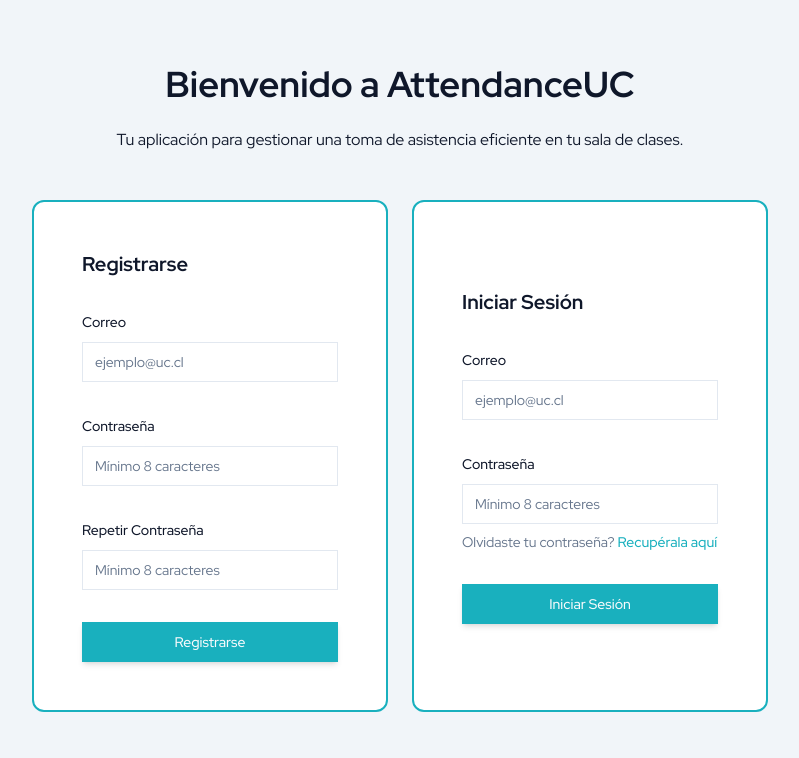
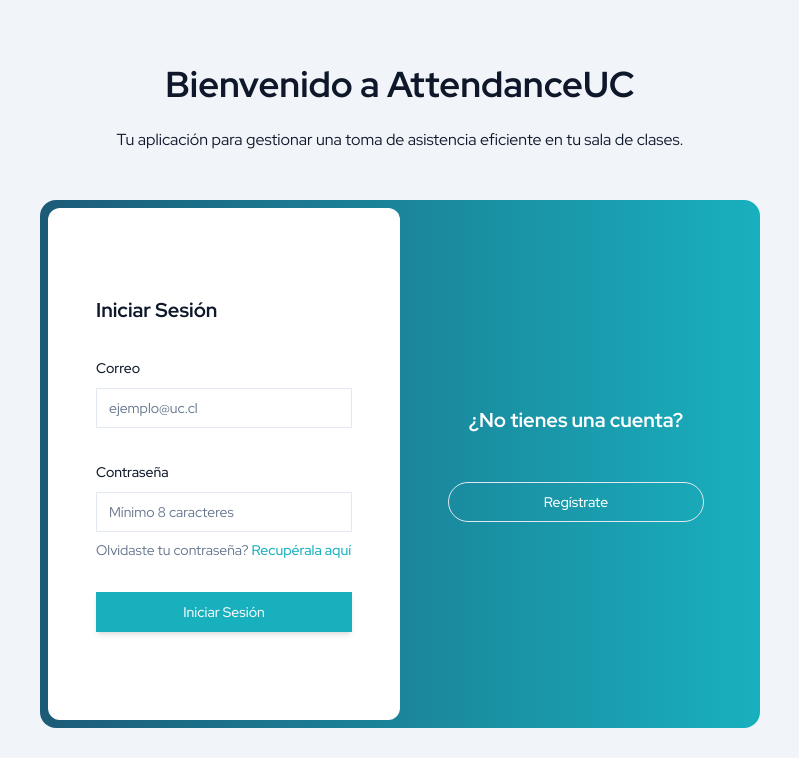
Before and after one commit to open-source-uc/asistencia, a React (Vite) app in the folder apps/web/: page / in a window 1280 px wide. Shown: the top 758 px of the page, without its empty margins (240-1039 px from the left). Built offline with nearby package versions, Linux system fonts and the light colour scheme.

Commit message:
feat: interactive forms

```diff
--- /dev/null
+++ b/apps/web/src/components/interactive-forms.tsx
@@ -0,0 +1,97 @@
+import { useState } from "react";
+import { Button } from "./ui/button";
+import { cn } from "@/lib/utils";
+
+type InteractiveFormsProps = {
+  leftComponent: JSX.Element;
+  rightComponent: JSX.Element;
+};
+
+const isShowingClass = (boolean: boolean) =>
+  boolean ? "opacity-100 pointer-events-auto" : "opacity-0 pointer-events-none";
+
+export default function InteractiveForms({
+  leftComponent,
+  rightComponent,
+}: InteractiveFormsProps): JSX.Element {
+  const [activeForm, setActiveForm] = useState<"left" | "right">("left");
+  const toggleSide = () => {
+    if (activeForm === "left") setActiveForm("right");
+    else setActiveForm("left");
+  };
+
+  return (
+    <div className="relative flex flex-row items-stretch justify-center my-12 bg-gradient-to-r from-miku-1 to-miku-2 rounded-2xl p-2 flex-wrap">
+      <div className="relative flex flex-col justify-center">
+        <div
+          className={cn(
+            "transition-all",
+            isShowingClass(activeForm === "left")
+          )}
+        >
+          {leftComponent}
+        </div>
+        <Overlay
+          {...{
+            activeForm,
+            toggleSide,
+            otherSide: "right",
+            label: "¿Ya tienes una cuenta?",
+            buttonContent: "Inicia sesión",
+          }}
+        />
+      </div>
+      <div className="relative flex flex-col justify-center">
+        <div
+          className={cn(
+            "transition-all",
+            isShowingClass(activeForm === "right")
+          )}
+        >
+          {rightComponent}
+        </div>
+        <Overlay
+          {...{
+            activeForm,
+            toggleSide,
+            otherSide: "left",
+            label: "¿No tienes una cuenta?",
+            buttonContent: "Regístrate",
+          }}
+        />
+      </div>
+    </div>
+  );
+}
+
+const Overlay = ({
+  activeForm,
+  toggleSide,
+  otherSide,
+  label,
+  buttonContent,
+}: {
+  activeForm: string;
+  toggleSide: () => void;
+  otherSide: string;
+  label: string;
+  buttonContent: string;
+}) => {
+  return (
+    <div
+      className={cn(
+        "absolute w-full flex flex-col justify-center items-center h-full rounded-xl text-white transition-all",
+        isShowingClass(activeForm === otherSide)
+      )}
+    >
+      <span className="text-xl font-bold text-center mb-12">{label}</span>
+      <Button
+        variant={"roundedoutline"}
+        onClick={() => toggleSide()}
+        className="w-64 hover:text-black"
+      >
+        {buttonContent}
+      </Button>
+    </div>
+  );
+};
--- a/apps/web/src/components/login-form.tsx
+++ b/apps/web/src/components/login-form.tsx
@@ -1,3 +1,4 @@
+import { useState } from "react";
 import { zodResolver } from "@hookform/resolvers/zod";
 import * as z from "zod";
 import { Button } from "@/components/ui/button";
@@ -43,6 +44,7 @@
 
 export default function LoginForm() {
   const { logIn } = useUserSession();
+  const [error, setError] = useState<string>("");
 
   const form = useForm<z.infer<typeof formSchema>>({
     resolver: zodResolver(formSchema),
@@ -53,11 +55,14 @@
   });
 
   async function onSubmit(values: z.infer<typeof formSchema>) {
-    logIn(values.email, values.password);
+    logIn(values.email, values.password).catch((error) => {
+      console.log(error);
+      setError("Ocurrió un error inesperado.");
+    });
   }
 
   return (
-    <div className="bg-white border-2 border-primary p-12 rounded-xl flex flex-col justify-center">
+    <div className="bg-white p-12 rounded-xl flex flex-col justify-center h-[512px]">
       <Form {...form}>
         <form onSubmit={form.handleSubmit(onSubmit)} className="space-y-8">
           <span className="text-xl font-bold text-center mb-12">
@@ -92,6 +97,7 @@
               )}
             />
           ))}
+          <FormMessage className="my-4 w-64">{error}</FormMessage>
           <Button type="submit" className="w-64">
             Iniciar Sesión
           </Button>
--- a/apps/web/src/components/register-form.tsx
+++ b/apps/web/src/components/register-form.tsx
@@ -74,9 +74,9 @@
   }
 
   return (
-    <div className="bg-white border-2 border-primary p-12 rounded-xl">
+    <div className="bg-white p-12 rounded-xl h-[512px]">
       <Form {...form}>
-        <form onSubmit={form.handleSubmit(onSubmit)} className="space-y-8">
+        <form onSubmit={form.handleSubmit(onSubmit)} >
           <span className="text-xl font-bold text-center mb-12">
             Registrarse
           </span>
@@ -86,7 +86,7 @@
               control={form.control}
               name={form_field.name}
               render={({ field }) => (
-                <FormItem>
+                <FormItem className="my-4">
                   <FormLabel>{form_field.label}</FormLabel>
                   <FormControl>
                     <Input
@@ -101,8 +101,8 @@
               )}
             />
           ))}
-          <FormMessage>{error}</FormMessage>
-          <Button type="submit" className="w-64">
+          <FormMessage className="my-4 w-64">{error}</FormMessage>
+          <Button type="submit" className="w-64 my-4">
             Registrarse
           </Button>
         </form>
--- a/apps/web/src/hooks/useUserSession.ts
+++ b/apps/web/src/hooks/useUserSession.ts
@@ -9,12 +9,12 @@
   userSession: UserSession;
   setUserSession: (userSession: UserSession) => void;
   logOut: () => void;
-  logIn: (email: string, password: string) => void;
+  logIn: (email: string, password: string) => Promise<unknown>;
   signUp: (email: string, password: string) => Promise<unknown>;
 } => {
   const { userSession, setUserSession } = useContext(UserSessionContext);
-  const logIn = (email: string, password: string) => {
-    axios
+  const logIn = async (email: string, password: string) => {
+    return axios
       .post(
         `${import.meta.env.VITE_API_URL}/auth/jwt/login`,
         {
@@ -41,9 +41,6 @@
           isLoggedIn: true,
         });
       })
-      .catch((error) => {
-        console.log(error);
-      });
   };
 
   const signUp = async (email: string, password: string) => {
--- a/apps/web/src/pages/LandingPage.tsx
+++ b/apps/web/src/pages/LandingPage.tsx
@@ -1,6 +1,7 @@
 import { ArrowRight } from "lucide-react";
 import LoginForm from "@/components/login-form";
 import RegisterForm from "@/components/register-form";
+import InteractiveForms from "@/components/interactive-forms";
 
 const features = [
   "Crear organizaciones, que representan tus cursos",
@@ -12,7 +13,7 @@
 
 export default function LandingPage(): JSX.Element {
   return (
-    <div className="flex flex-col items-center w-full bg-secondary text-secondary-foreground p-16 h-full">
+    <div className="flex flex-col items-center w-full bg-secondary text-secondary-foreground p-16 h-full anima">
       <h2 className="text-4xl font-bold text-center">
         Bienvenido a AttendanceUC
       </h2>
@@ -21,10 +22,10 @@
         Tu aplicación para gestionar una toma de asistencia eficiente en tu sala
         de clases.
       </p>
-      <div className="flex flex-row items-stretch justify-center w-full space-x-6 my-12">
-        <RegisterForm />
-        <LoginForm />
-      </div>
+      <InteractiveForms
+        leftComponent={<LoginForm />}
+        rightComponent={<RegisterForm />}
+      />
       <div className="flex flex-col justify-center items-center mb-4 bg-gradient-to-b from-miku-1 to-miku-2 text-miku-foreground rounded-xl p-4 px-6 shadow-inner-md">
         <h3 className="text-xl font-bold text-center my-4">
           Dependiendo de tu rol en AttendanceUC, puedes
--- a/apps/web/tailwind.config.js
+++ b/apps/web/tailwind.config.js
@@ -85,8 +85,33 @@
         "t-inner": "inset 0 2px 4px 0 rgb(0 0 0 / 0.05);",
         "b-inner": "inset 0 -2px 4px 0 rgb(0 0 0 / 0.05);",
         "inner-sm": "inset 0 1px 2px 0 rgb(0 0 0 / 0.05);",
-        "inner-md": "inset 0 4px 6px -1px rgb(0 0 0 / 0.1), inset 0 2px 4px -1px rgb(0 0 0 / 0.06);",
-        "inner-xl": "inset 0 20px 25px -5px rgb(0 0 0 / 0.1), inset 0 10px 10px -5px rgb(0 0 0 / 0.04);",
+        "inner-md":
+          "inset 0 4px 6px -1px rgb(0 0 0 / 0.1), inset 0 2px 4px -1px rgb(0 0 0 / 0.06);",
+        "inner-xl":
+          "inset 0 20px 25px -5px rgb(0 0 0 / 0.1), inset 0 10px 10px -5px rgb(0 0 0 / 0.04);",
+      },
+      keyframes: {
+        formShow: {
+          "0%": {
+            opacity: 0,
+            zIndex: 1,
+          },
+          "49.99%": {
+            opacity: 0,
+            zIndex: 1,
+          },
+          "50%": {
+            opacity: 1,
+            zIndex: 5,
+          },
+          "100%": {
+            opacity: 1,
+            zIndex: 5,
+          },
+        },
+      },
+      animation: {
+        formShow: "formShow 0.6s ease-in-out",
       },
     },
   },
```
